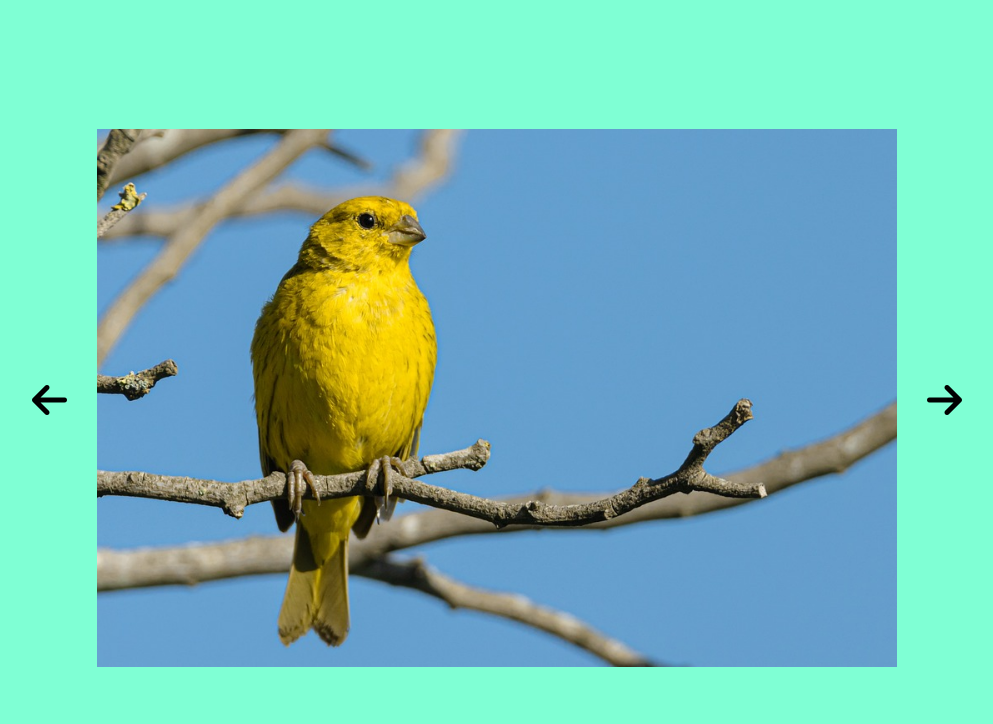
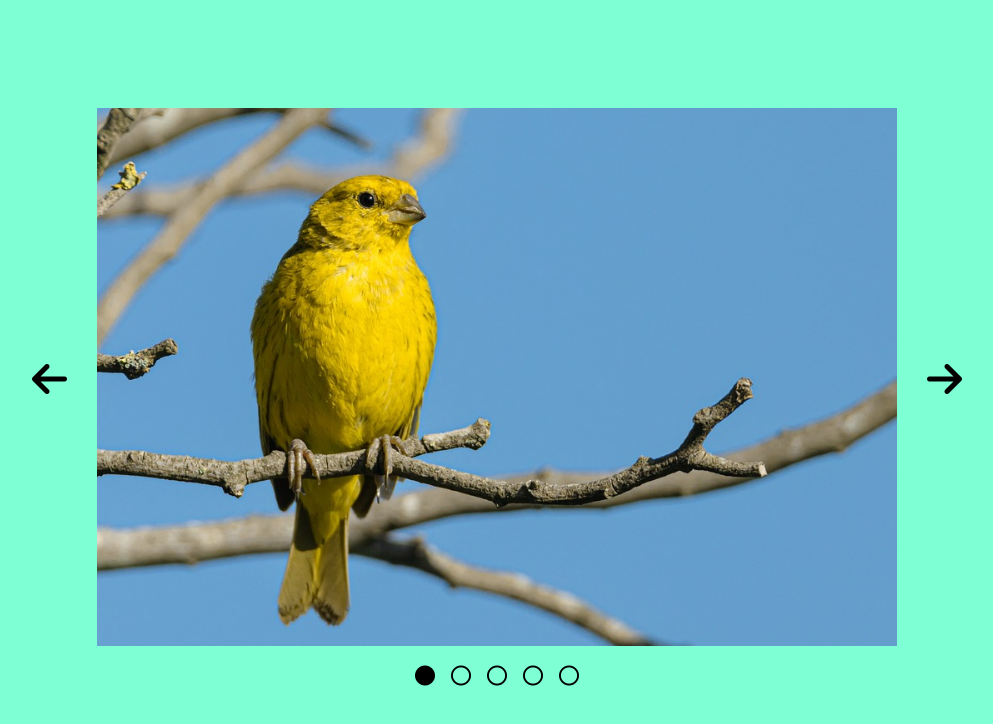
Before and after one commit to Kokkolino/vue-slider, a plain HTML site: page index.html in a window 1280 px wide. Shown: the whole page, without its empty margins (143-1136 px from the left). Drawn offline with nearby package versions, Linux system fonts and the light colour scheme.

Commit message:
functional dots

```diff
--- a/assets/css/style.css
+++ b/assets/css/style.css
@@ -36,5 +36,14 @@ img{
 }
 
 #dots{
+    margin-top: 10px;
     flex-basis: 100%;
+    text-align: center;
 }
+
+.fa-circle{
+    cursor: pointer;
+    font-size: 20px;
+    padding: 0;
+    margin: 6px;
+}
--- a/assets/js/main.js
+++ b/assets/js/main.js
@@ -13,7 +13,6 @@ var app = new Vue({
     methods: {
         slideLeft: function(){
             const max = this.imgObj.length - 1;
-            console.log(max)
             if(this.index == 0){
                 return this.index = max;
             }
@@ -28,4 +27,4 @@ var app = new Vue({
         }
 
     }
-  })
+})
--- a/index.html
+++ b/index.html
@@ -18,7 +18,16 @@
         </section>
         <i class="fa-solid fa-arrow-right" @click="slideRight"></i>
         <div id="dots">
-
+            <i class="fa-solid fa-circle" v-if="index==0"></i>
+            <i class="fa-regular fa-circle" v-else v-on:click="index = 0"></i>
+            <i class="fa-solid fa-circle" v-if="index==1"></i>
+            <i class="fa-regular fa-circle" v-else v-on:click="index = 1"></i>
+            <i class="fa-solid fa-circle" v-if="index==2"></i>
+            <i class="fa-regular fa-circle" v-else v-on:click="index = 2"></i>
+            <i class="fa-solid fa-circle" v-if="index==3"></i>
+            <i class="fa-regular fa-circle" v-else v-on:click="index = 3"></i>
+            <i class="fa-solid fa-circle" v-if="index==4"></i>
+            <i class="fa-regular fa-circle" v-else v-on:click="index = 4"></i>
         </div>
     </section>
     <!-- scripts -->
```
